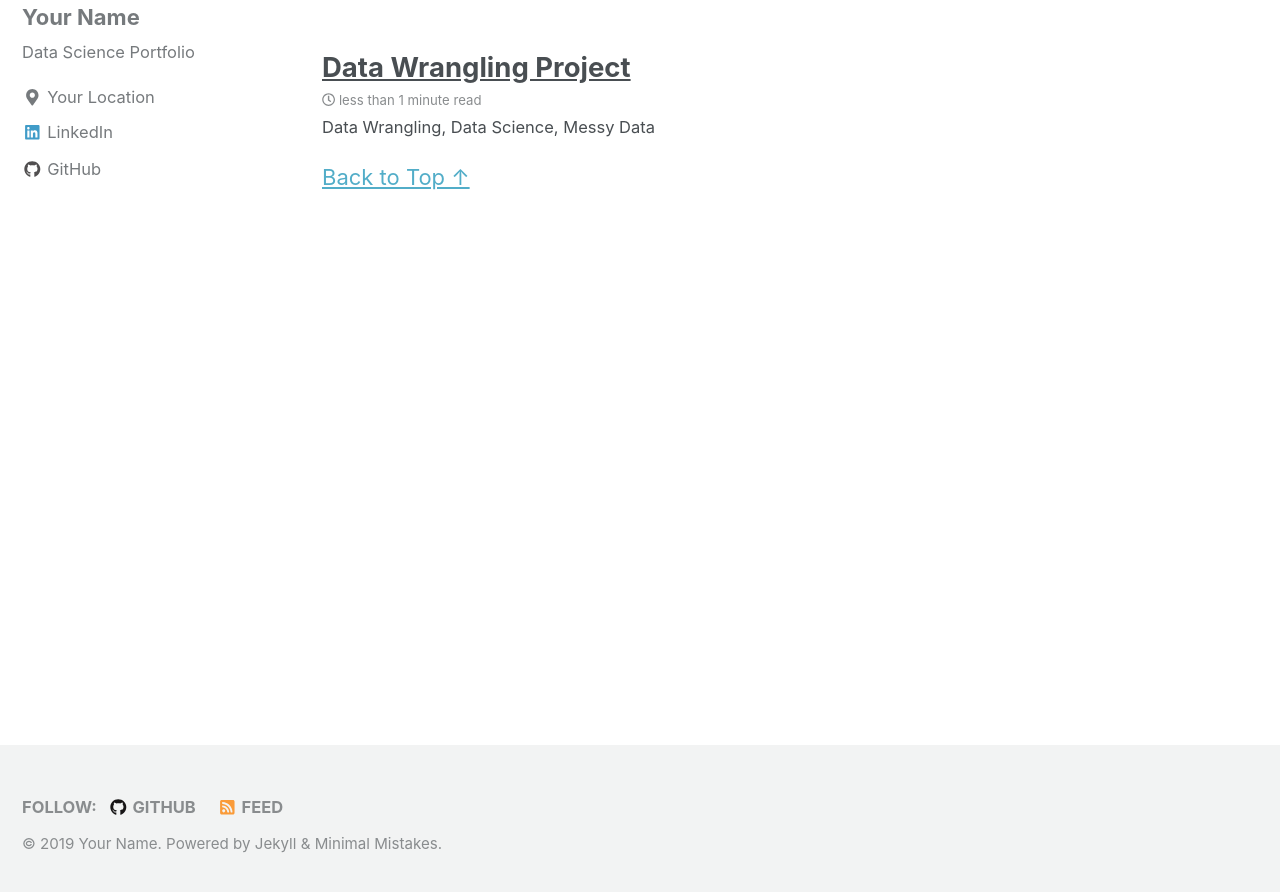
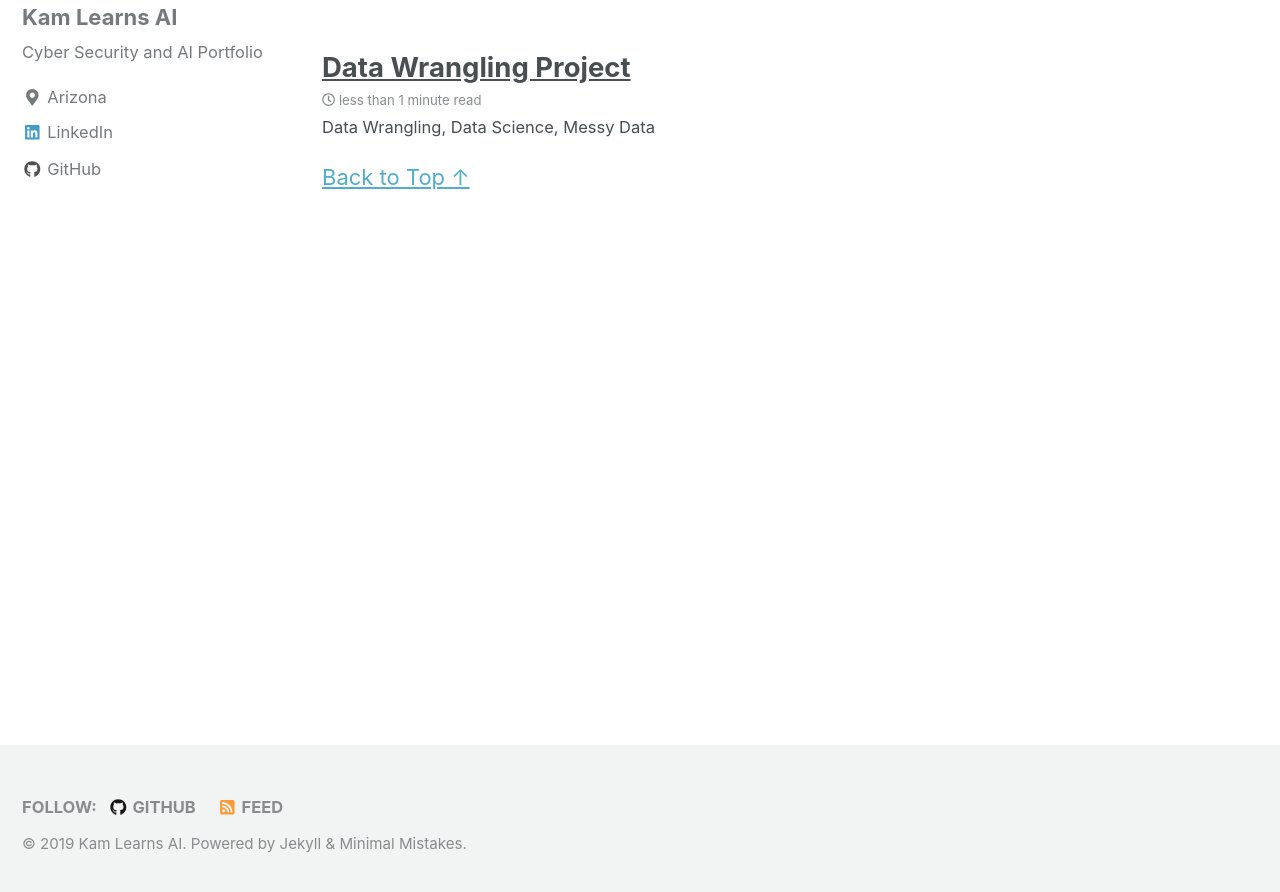
Before and after one commit to Kam718/kam718.github.io, a Jekyll site: the page built from _pages/machinelearning.md, in a window 1280 px wide and 900 px high, scrolled down 728 px. Shown: the top 892 px of the window. Built offline with Jekyll 4.4.1, drawn with Linux system fonts in a browser that asks for light colours; nearby versions of some CDN libraries.

Commit message:
Add files via upload

```diff
--- a/_config.yml
+++ b/_config.yml
@@ -6,15 +6,14 @@
 # `jekyll serve`. If you change this file, please restart the server process.
 
 minimal_mistakes_skin    : "default" # "air", "aqua", "contrast", "dark", "dirt", "neon", "mint", "plum", "sunrise"
-remote_theme: "mmistakes/minimal-mistakes"
 
 # Site Settings
 locale                   : "en-US"
-title                    : "Your Name"
+title                    : "1 Year Out"
 title_separator          : "-"
-name                     : "Your Name"
-description              : "Data Science Portfolio"
-url                      : # the base hostname & protocol for your site e.g. "https://mmistakes.github.io"
+name                     : "Kam Learns AI"
+description              : "Cyber Security and AI Portfolio"
+url                      : # the base hostname & protocol for your site e.g. "https://kam718.github.io"
 baseurl                  : # the subpath of your site, e.g. "/blog"
 repository               : # GitHub username/repo-name e.g. "mmistakes/minimal-mistakes"
 teaser                   : # path of fallback teaser image, e.g. "/assets/images/500x300.png"
@@ -85,10 +84,10 @@ analytics:
 
 # Site Author
 author:
-  name             : "Your Name"
+  name             : "Kam Learns AI"
   avatar           : "/images/bio-pic-2.jpg" # path of avatar image, e.g. "/assets/images/bio-photo.jpg"
-  bio              : "Data Science Portfolio"
-  location         : "Your Location"
+  bio              : "Cyber Security and AI Portfolio"
+  location         : "Arizona"
   email            :
   uri              :
   home             : # null (default), "absolute or relative url to link to author home"
@@ -98,7 +97,7 @@ author:
   flickr           :
   facebook         :
   foursquare       :
-  github           : "Your Github"
+  github           : "Kam718"
   gitlab           :
   google_plus      :
   keybase          :
@@ -114,7 +113,7 @@ author:
   vine             :
   weibo            :
   xing             :
-  youtube          : # "https://youtube.com/c/MichaelRoseDesign"
+  youtube          : # "https://www.youtube.com/channel/UCt3p6GmiGI_LeFM2j23zGpw"
 
 
 # Reading Files
```
